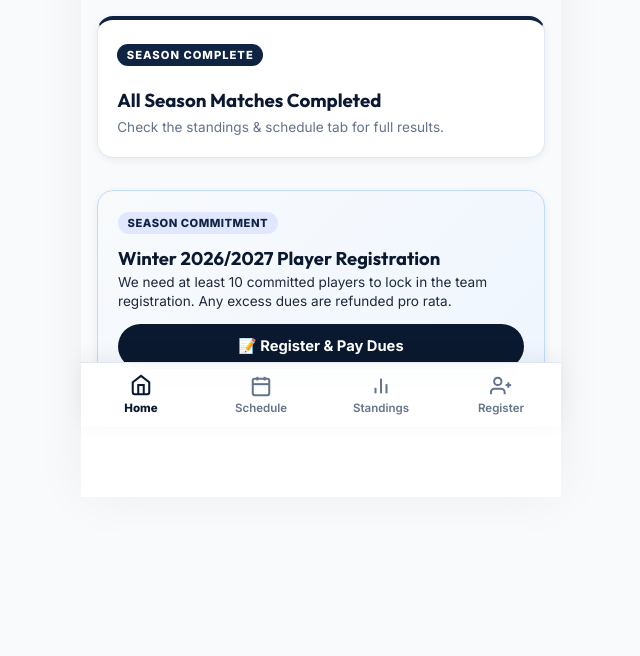
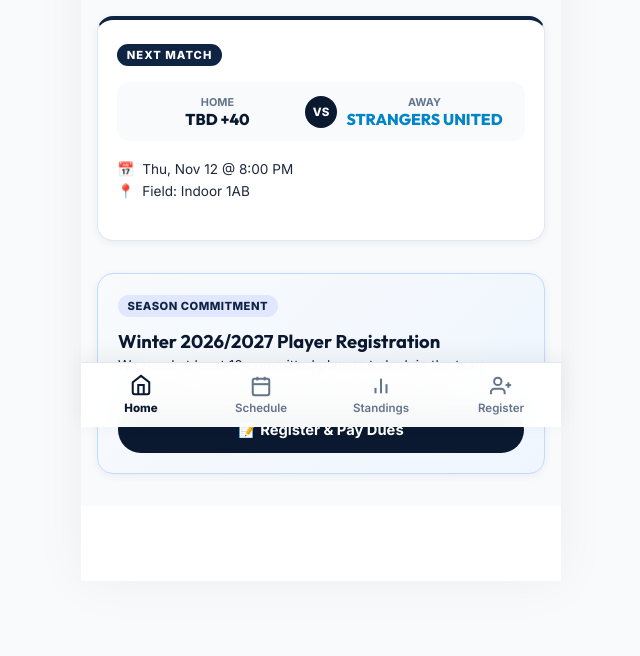
Before and after one commit to izawaryu/strangers-united-fc, a plain HTML site: page index.html in a window 1280 px wide. Shown: the part 373-1029 px from the top of the page, without its empty margins (319-959 px from the left). Before the commit the page ends 945 px from the top, so only its background shows below. Drawn offline with Linux system fonts and the light colour scheme; no server answers.

Commit message:
Switch schedule and standings source to CSX Winter League I 40+ THURSDAY D III

```diff
--- a/index.html
+++ b/index.html
@@ -3,8 +3,8 @@
 <head>
     <meta charset="UTF-8">
     <meta name="viewport" content="width=device-width, initial-scale=1.0, maximum-scale=1.0, user-scalable=no">
-    <title>Strangers United FC | Fall 2026 League Portal</title>
-    <meta name="description" content="Official mobile web app for Strangers United FC. CSX Fall Men 40+ IV 2026 match schedule, standings, and player season registration.">
+    <title>Strangers United FC | Winter 2026/2027 League Portal</title>
+    <meta name="description" content="Official mobile web app for Strangers United FC. CSX Winter League I 40+ THURSDAY D III match schedule, standings, and player season registration.">
     <meta name="theme-color" content="#ffffff">
 
     <meta http-equiv="Cache-Control" content="no-cache, no-store, must-revalidate">
@@ -17,7 +17,7 @@
     <link href="https://fonts.googleapis.com/css2?family=Inter:wght@400;500;600;700;800&family=Outfit:wght@600;700;800;900&display=swap" rel="stylesheet">
 
     <!-- Mobile CSS Stylesheet -->
-    <link rel="stylesheet" href="style.css?v=fall2026_v13">
+    <link rel="stylesheet" href="style.css?v=winter2026_v1">
 </head>
 <body class="mobile-app">
 
@@ -28,10 +28,10 @@
                 <img src="assets/logo.png" alt="Strangers United FC Crest" class="header-logo">
                 <div class="brand-text">
                     <span class="brand-name">STRANGERS UNITED</span>
-                    <span class="brand-sub">Fall 2026 Capelli League</span>
+                    <span class="brand-sub">Winter 2026/2027 Capelli League</span>
                 </div>
             </div>
-            <a href="https://gaacomplextintonfalls.ezleagues.ezfacility.com/leagues/480009/CSX-Fall-Men-40-IV-2026.aspx" target="_blank" rel="noopener" class="header-ez-btn" title="Open Official EZFacility">
+            <a href="https://gaacomplextintonfalls.ezleagues.ezfacility.com/leagues/482374/CSX-Winter-League-I-40-THURSDAY-D-III.aspx" target="_blank" rel="noopener" class="header-ez-btn" title="Open Official EZFacility">
                 EZ ↗
             </a>
         </div>
@@ -49,7 +49,7 @@
                     <img src="assets/logo.png" alt="Strangers United FC" class="hero-crest">
                 </div>
                 <h1 class="hero-title">STRANGERS UNITED FC</h1>
-                <p class="hero-sub">CSX Fall Men 40+ IV 2026 • Capelli Complex</p>
+                <p class="hero-sub">CSX Winter League I 40+ THURSDAY D III • Capelli Complex</p>
                 <div class="jersey-stripe-accent"></div>
             </div>
 
@@ -81,7 +81,7 @@
         <section id="schedule-section" class="app-section">
             <div class="section-title-banner">
                 <h2>Match Schedule</h2>
-                <p>CSX Fall Men 40+ IV 2026</p>
+                <p>CSX Winter League I 40+ THURSDAY D III</p>
             </div>
 
             <div class="white-container">
@@ -103,7 +103,7 @@
         <section id="standings-section" class="app-section">
             <div class="section-title-banner">
                 <h2>League Standings</h2>
-                <p>CSX Fall Men 40+ IV 2026 • Capelli Complex</p>
+                <p>CSX Winter League I 40+ THURSDAY D III • Capelli Complex</p>
             </div>
 
             <div class="white-container">
@@ -132,7 +132,7 @@
                         View EZFacility Official Page
                     </button>
                     <div id="ezfacility-iframe-wrapper" class="iframe-wrapper hidden">
-                        <iframe src="https://gaacomplextintonfalls.ezleagues.ezfacility.com/leagues/480009/CSX-Fall-Men-40-IV-2026.aspx" title="Capelli EZFacility Standings" class="mobile-iframe"></iframe>
+                        <iframe src="https://gaacomplextintonfalls.ezleagues.ezfacility.com/leagues/482374/CSX-Winter-League-I-40-THURSDAY-D-III.aspx" title="Capelli EZFacility Standings" class="mobile-iframe"></iframe>
                     </div>
                 </div>
             </div>
@@ -380,11 +380,11 @@
     <!-- Firebase SDK (Compat CDN) -->
     <script src="https://www.gstatic.com/firebasejs/10.8.0/firebase-app-compat.js"></script>
     <script src="https://www.gstatic.com/firebasejs/10.8.0/firebase-firestore-compat.js"></script>
-    <script src="firebase_config.js?v=fall2026_v22"></script>
+    <script src="firebase_config.js?v=winter2026_v1"></script>
 
     <!-- Scripts -->
-    <script src="league_data.js?v=fall2026_v22"></script>
-    <script src="roster.js?v=fall2026_v22"></script>
-    <script src="app.js?v=fall2026_v22"></script>
+    <script src="league_data.js?v=winter2026_v1"></script>
+    <script src="roster.js?v=winter2026_v1"></script>
+    <script src="app.js?v=winter2026_v1"></script>
 </body>
 </html>
--- a/league_data.js
+++ b/league_data.js
@@ -1,415 +1,501 @@
-// CSX Fall Men 40+ IV 2026 - Official League Data (Auto-Synced from Capelli EZFacility)
+// CSX Winter League I 40+ THURSDAY D III - Official League Data (Auto-Synced from Capelli EZFacility)
 const LEAGUE_INFO = {
-    name: "CSX Fall Men 40+ IV 2026",
+    name: "CSX Winter League I 40+ THURSDAY D III",
     division: "8 v 8 - Adult Soccer (Men's Over 40)",
     facility: "Capelli Sport Complex, Tinton Falls, NJ",
-    ezfacility_url: "https://gaacomplextintonfalls.ezleagues.ezfacility.com/leagues/480009/CSX-Fall-Men-40-IV-2026.aspx"
+    ezfacility_url: "https://gaacomplextintonfalls.ezleagues.ezfacility.com/leagues/482374/CSX-Winter-League-I-40-THURSDAY-D-III.aspx"
 };
 
 const STANDINGS_DATA = [
     {
         "rank": 1,
-        "team": "ELLAS",
-        "gp": 8,
-        "w": 8,
+        "team": "CASUAL WRECKS",
+        "gp": 0,
+        "w": 0,
         "l": 0,
         "t": 0,
-        "gf": 45,
-        "ga": 21,
-        "pts": 24,
-        "gd": 24,
+        "gf": 0,
+        "ga": 0,
+        "pts": 0,
+        "gd": 0,
         "isClub": false
     },
     {
         "rank": 2,
-        "team": "OCEAN ALUMNI FC",
-        "gp": 8,
-        "w": 5,
-        "l": 3,
+        "team": "JUVENTUS +40",
+        "gp": 0,
+        "w": 0,
+        "l": 0,
         "t": 0,
-        "gf": 48,
-        "ga": 30,
-        "pts": 15,
-        "gd": 18,
+        "gf": 0,
+        "ga": 0,
+        "pts": 0,
+        "gd": 0,
         "isClub": false
     },
     {
         "rank": 3,
-        "team": "OUT OF SHAPE ALL STARS",
-        "gp": 8,
-        "w": 5,
-        "l": 3,
+        "team": "OCEAN ALUMNI +40",
+        "gp": 0,
+        "w": 0,
+        "l": 0,
         "t": 0,
-        "gf": 35,
-        "ga": 27,
-        "pts": 15,
-        "gd": 8,
+        "gf": 0,
+        "ga": 0,
+        "pts": 0,
+        "gd": 0,
         "isClub": false
     },
     {
         "rank": 4,
-        "team": "FC JUVENTUS 40+",
-        "gp": 8,
-        "w": 5,
-        "l": 3,
+        "team": "OLD MAN CITY +40",
+        "gp": 0,
+        "w": 0,
+        "l": 0,
         "t": 0,
-        "gf": 25,
-        "ga": 27,
-        "pts": 15,
-        "gd": -2,
+        "gf": 0,
+        "ga": 0,
+        "pts": 0,
+        "gd": 0,
         "isClub": false
     },
     {
         "rank": 5,
-        "team": "CASUAL WRECKS",
-        "gp": 8,
-        "w": 1,
-        "l": 7,
+        "team": "OUT OF SHAPE ALL STARS",
+        "gp": 0,
+        "w": 0,
+        "l": 0,
         "t": 0,
-        "gf": 27,
-        "ga": 57,
-        "pts": 3,
-        "gd": -30,
+        "gf": 0,
+        "ga": 0,
+        "pts": 0,
+        "gd": 0,
         "isClub": false
     },
     {
         "rank": 6,
+        "team": "REAL SAN MIGUELITO",
+        "gp": 0,
+        "w": 0,
+        "l": 0,
+        "t": 0,
+        "gf": 0,
+        "ga": 0,
+        "pts": 0,
+        "gd": 0,
+        "isClub": false
+    },
+    {
+        "rank": 7,
         "team": "STRANGERS UNITED",
-        "gp": 8,
+        "gp": 0,
         "w": 0,
-        "l": 8,
+        "l": 0,
         "t": 0,
-        "gf": 12,
-        "ga": 30,
+        "gf": 0,
+        "ga": 0,
         "pts": 0,
-        "gd": -18,
+        "gd": 0,
         "isClub": true
+    },
+    {
+        "rank": 8,
+        "team": "TBD +40",
+        "gp": 0,
+        "w": 0,
+        "l": 0,
+        "t": 0,
+        "gf": 0,
+        "ga": 0,
+        "pts": 0,
+        "gd": 0,
+        "isClub": false
     }
 ];
 
 const MATCHES_DATA = [
     {
         "id": 1,
-        "date": "Thu, Sep 3",
-        "time": "",
-        "home": "STRANGERS UNITED",
-        "away": "OUT OF SHAPE ALL STARS",
-        "score": "2 - 3",
-        "status": "Completed",
-        "venue": "Wayside 4AB",
+        "date": "Thu, Nov 12",
+        "time": "8:00 PM",
+        "home": "TBD +40",
+        "away": "STRANGERS UNITED",
+        "score": "vs",
+        "status": "Upcoming",
+        "venue": "Indoor 1AB",
         "isClubMatch": true,
-        "result": "L"
+        "result": "Upcoming"
     },
     {
         "id": 2,
-        "date": "Thu, Sep 3",
-        "time": "",
-        "home": "ELLAS",
-        "away": "OCEAN ALUMNI FC",
-        "score": "5 - 0",
-        "status": "Completed",
-        "venue": "Wayside 5CD",
+        "date": "Thu, Nov 12",
+        "time": "9:00 PM",
+        "home": "OLD MAN CITY +40",
+        "away": "REAL SAN MIGUELITO",
+        "score": "vs",
+        "status": "Upcoming",
+        "venue": "Indoor 3AB",
         "isClubMatch": false,
-        "result": "Completed"
+        "result": "Upcoming"
     },
     {
         "id": 3,
-        "date": "Thu, Sep 3",
-        "time": "",
-        "home": "FC JUVENTUS 40+",
-        "away": "CASUAL WRECKS",
-        "score": "4 - 3",
-        "status": "Completed",
-        "venue": "Wayside 4CD",
+        "date": "Thu, Nov 12",
+        "time": "10:00 PM",
+        "home": "CASUAL WRECKS",
+        "away": "OCEAN ALUMNI +40",
+        "score": "vs",
+        "status": "Upcoming",
+        "venue": "Indoor 1AB",
         "isClubMatch": false,
-        "result": "Completed"
+        "result": "Upcoming"
     },
     {
         "id": 4,
-        "date": "Thu, Sep 10",
-        "time": "",
-        "home": "CASUAL WRECKS",
-        "away": "OCEAN ALUMNI FC",
-        "score": "0 - 9",
-        "status": "Completed",
-        "venue": "Wayside 5CD",
+        "date": "Thu, Nov 12",
+        "time": "10:00 PM",
+        "home": "JUVENTUS +40",
+        "away": "OUT OF SHAPE ALL STARS",
+        "score": "vs",
+        "status": "Upcoming",
+        "venue": "Indoor 3AB",
         "isClubMatch": false,
-        "result": "Completed"
+        "result": "Upcoming"
     },
     {
         "id": 5,
-        "date": "Thu, Sep 10",
-        "time": "",
-        "home": "STRANGERS UNITED",
-        "away": "ELLAS",
-        "score": "1 - 2",
-        "status": "Completed",
-        "venue": "Wayside 4AB",
-        "isClubMatch": true,
-        "result": "L"
+        "date": "Thu, Nov 19",
+        "time": "7:00 PM",
+        "home": "TBD +40",
+        "away": "JUVENTUS +40",
+        "score": "vs",
+        "status": "Upcoming",
+        "venue": "Indoor 1AB",
+        "isClubMatch": false,
+        "result": "Upcoming"
     },
     {
         "id": 6,
-        "date": "Thu, Sep 10",
-        "time": "",
-        "home": "OUT OF SHAPE ALL STARS",
-        "away": "FC JUVENTUS 40+",
-        "score": "9 - 4",
-        "status": "Completed",
-        "venue": "Wayside 6AB",
+        "date": "Thu, Nov 19",
+        "time": "8:00 PM",
+        "home": "REAL SAN MIGUELITO",
+        "away": "OCEAN ALUMNI +40",
+        "score": "vs",
+        "status": "Upcoming",
+        "venue": "Indoor 4AB",
         "isClubMatch": false,
-        "result": "Completed"
+        "result": "Upcoming"
     },
     {
         "id": 7,
-        "date": "Thu, Sep 17",
-        "time": "",
-        "home": "CASUAL WRECKS",
-        "away": "ELLAS",
-        "score": "3 - 8",
-        "status": "Completed",
-        "venue": "Wayside 5AB",
+        "date": "Thu, Nov 19",
+        "time": "9:00 PM",
+        "home": "OUT OF SHAPE ALL STARS",
+        "away": "CASUAL WRECKS",
+        "score": "vs",
+        "status": "Upcoming",
+        "venue": "Indoor 2AB",
         "isClubMatch": false,
-        "result": "Completed"
+        "result": "Upcoming"
     },
     {
         "id": 8,
-        "date": "Thu, Sep 17",
-        "time": "",
-        "home": "OCEAN ALUMNI FC",
-        "away": "OUT OF SHAPE ALL STARS",
-        "score": "7 - 2",
-        "status": "Completed",
-        "venue": "Wayside 6AB",
-        "isClubMatch": false,
-        "result": "Completed"
+        "date": "Thu, Nov 19",
+        "time": "9:00 PM",
+        "home": "OLD MAN CITY +40",
+        "away": "STRANGERS UNITED",
+        "score": "vs",
+        "status": "Upcoming",
+        "venue": "Indoor 4AB",
+        "isClubMatch": true,
+        "result": "Upcoming"
     },
     {
         "id": 9,
-        "date": "Thu, Sep 17",
-        "time": "",
+        "date": "Thu, Dec 3",
+        "time": "7:00 PM",
         "home": "STRANGERS UNITED",
-        "away": "FC JUVENTUS 40+",
-        "score": "1 - 2",
-        "status": "Completed",
-        "venue": "Wayside 6CD",
+        "away": "REAL SAN MIGUELITO",
+        "score": "vs",
+        "status": "Upcoming",
+        "venue": "Indoor 2AB",
         "isClubMatch": true,
-        "result": "L"
+        "result": "Upcoming"
     },
     {
         "id": 10,
-        "date": "Thu, Sep 24",
-        "time": "",
-        "home": "STRANGERS UNITED",
-        "away": "CASUAL WRECKS",
-        "score": "3 - 5",
-        "status": "Completed",
-        "venue": "Wayside 4AB",
-        "isClubMatch": true,
-        "result": "L"
+        "date": "Thu, Dec 3",
+        "time": "7:00 PM",
+        "home": "TBD +40",
+        "away": "OCEAN ALUMNI +40",
+        "score": "vs",
+        "status": "Upcoming",
+        "venue": "Indoor 3AB",
+        "isClubMatch": false,
+        "result": "Upcoming"
     },
     {
         "id": 11,
-        "date": "Thu, Sep 24",
-        "time": "",
-        "home": "FC JUVENTUS 40+",
-        "away": "OCEAN ALUMNI FC",
-        "score": "5 - 1",
-        "status": "Completed",
-        "venue": "Wayside 5CD",
+        "date": "Thu, Dec 3",
+        "time": "8:00 PM",
+        "home": "OLD MAN CITY +40",
+        "away": "OUT OF SHAPE ALL STARS",
+        "score": "vs",
+        "status": "Upcoming",
+        "venue": "Indoor 1AB",
         "isClubMatch": false,
-        "result": "Completed"
+        "result": "Upcoming"
     },
     {
         "id": 12,
-        "date": "Thu, Sep 24",
-        "time": "",
-        "home": "ELLAS",
-        "away": "OUT OF SHAPE ALL STARS",
-        "score": "4 - 2",
-        "status": "Completed",
-        "venue": "Wayside 5CD",
+        "date": "Thu, Dec 3",
+        "time": "10:00 PM",
+        "home": "JUVENTUS +40",
+        "away": "CASUAL WRECKS",
+        "score": "vs",
+        "status": "Upcoming",
+        "venue": "Indoor 2AB",
         "isClubMatch": false,
-        "result": "Completed"
+        "result": "Upcoming"
     },
     {
         "id": 13,
-        "date": "Thu, Oct 1",
-        "time": "",
+        "date": "Thu, Dec 10",
+        "time": "8:00 PM",
         "home": "CASUAL WRECKS",
-        "away": "OUT OF SHAPE ALL STARS",
-        "score": "3 - 5",
-        "status": "Completed",
-        "venue": "Wayside 5CD",
+        "away": "TBD +40",
+        "score": "vs",
+        "status": "Upcoming",
+        "venue": "Indoor 4AB",
         "isClubMatch": false,
-        "result": "Completed"
+        "result": "Upcoming"
     },
     {
         "id": 14,
-        "date": "Thu, Oct 1",
-        "time": "",
-        "home": "OCEAN ALUMNI FC",
-        "away": "STRANGERS UNITED",
-        "score": "5 - 2",
-        "status": "Completed",
-        "venue": "Wayside 6AB",
-        "isClubMatch": true,
-        "result": "L"
+        "date": "Thu, Dec 10",
+        "time": "9:00 PM",
+        "home": "OUT OF SHAPE ALL STARS",
+        "away": "REAL SAN MIGUELITO",
+        "score": "vs",
+        "status": "Upcoming",
+        "venue": "Indoor 3AB",
+        "isClubMatch": false,
+        "result": "Upcoming"
     },
     {
         "id": 15,
-        "date": "Thu, Oct 1",
-        "time": "",
-        "home": "FC JUVENTUS 40+",
-        "away": "ELLAS",
-        "score": "2 - 5",
-        "status": "Completed",
-        "venue": "Wayside 6CD",
-        "isClubMatch": false,
-        "result": "Completed"
+        "date": "Thu, Dec 10",
+        "time": "10:00 PM",
+        "home": "JUVENTUS +40",
+        "away": "STRANGERS UNITED",
+        "score": "vs",
+        "status": "Upcoming",
+        "venue": "Indoor 1AB",
+        "isClubMatch": true,
+        "result": "Upcoming"
     },
     {
         "id": 16,
-        "date": "Thu, Oct 8",
-        "time": "",
-        "home": "OCEAN ALUMNI FC",
-        "away": "ELLAS",
-        "score": "6 - 8",
-        "status": "Completed",
-        "venue": "Wayside 5CD",
+        "date": "Thu, Dec 10",
+        "time": "10:00 PM",
+        "home": "OCEAN ALUMNI +40",
+        "away": "OLD MAN CITY +40",
+        "score": "vs",
+        "status": "Upcoming",
+        "venue": "Indoor 2AB",
         "isClubMatch": false,
-        "result": "Completed"
+        "result": "Upcoming"
     },
     {
         "id": 17,
-        "date": "Thu, Oct 8",
-        "time": "",
-        "home": "OUT OF SHAPE ALL STARS",
-        "away": "STRANGERS UNITED",
-        "score": "6 - 1",
-        "status": "Completed",
-        "venue": "Wayside 6CD",
-        "isClubMatch": true,
-        "result": "L"
+        "date": "Thu, Dec 17",
+        "time": "7:00 PM",
+        "home": "OCEAN ALUMNI +40",
+        "away": "JUVENTUS +40",
+        "score": "vs",
+        "status": "Upcoming",
+        "venue": "Indoor 2AB",
+        "isClubMatch": false,
+        "result": "Upcoming"
     },
     {
         "id": 18,
-        "date": "Thu, Oct 8",
-        "time": "",
-        "home": "CASUAL WRECKS",
-        "away": "FC JUVENTUS 40+",
-        "score": "3 - 5",
-        "status": "Completed",
-        "venue": "Wayside 5CD",
+        "date": "Thu, Dec 17",
+        "time": "7:00 PM",
+        "home": "TBD +40",
+        "away": "OLD MAN CITY +40",
+        "score": "vs",
+        "status": "Upcoming",
+        "venue": "Indoor 3AB",
         "isClubMatch": false,
-        "result": "Completed"
+        "result": "Upcoming"
     },
     {
         "id": 19,
-        "date": "Thu, Oct 15",
-        "time": "",
-        "home": "ELLAS",
-        "away": "STRANGERS UNITED",
-        "score": "4 - 2",
-        "status": "Completed",
-        "venue": "Wayside 4AB",
-        "isClubMatch": true,
-        "result": "L"
+        "date": "Thu, Dec 17",
+        "time": "9:00 PM",
+        "home": "REAL SAN MIGUELITO",
+        "away": "CASUAL WRECKS",
+        "score": "vs",
+        "status": "Upcoming",
+        "venue": "Indoor 3AB",
+        "isClubMatch": false,
+        "result": "Upcoming"
     },
     {
         "id": 20,
-        "date": "Thu, Oct 15",
-        "time": "",
-        "home": "OCEAN ALUMNI FC",
-        "away": "CASUAL WRECKS",
-        "score": "14 - 5",
-        "status": "Completed",
-        "venue": "Wayside 6CD",
-        "isClubMatch": false,
-        "result": "Completed"
+        "date": "Thu, Dec 17",
+        "time": "10:00 PM",
+        "home": "STRANGERS UNITED",
+        "away": "OUT OF SHAPE ALL STARS",
+        "score": "vs",
+        "status": "Upcoming",
+        "venue": "Indoor 2AB",
+        "isClubMatch": true,
+        "result": "Upcoming"
     },
     {
         "id": 21,
-        "date": "Thu, Oct 15",
-        "time": "",
-        "home": "OUT OF SHAPE ALL STARS",
-        "away": "FC JUVENTUS 40+",
-        "score": "5 - 0",
-        "status": "Completed",
-        "venue": "Wayside 5CD",
+        "date": "Thu, Jan 7",
+        "time": "7:00 PM",
+        "home": "REAL SAN MIGUELITO",
+        "away": "OLD MAN CITY +40",
+        "score": "vs",
+        "status": "Upcoming",
+        "venue": "Indoor 2AB",
         "isClubMatch": false,
-        "result": "Completed"
+        "result": "Upcoming"
     },
     {
         "id": 22,
-        "date": "Thu, Oct 22",
-        "time": "",
-        "home": "FC JUVENTUS 40+",
-        "away": "STRANGERS UNITED",
-        "score": "3 - 0",
-        "status": "Completed",
-        "venue": "Wayside 6CD",
-        "isClubMatch": true,
-        "result": "L"
+        "date": "Thu, Jan 7",
+        "time": "8:00 PM",
+        "home": "OCEAN ALUMNI +40",
+        "away": "CASUAL WRECKS",
+        "score": "vs",
+        "status": "Upcoming",
+        "venue": "Indoor 1AB",
+        "isClubMatch": false,
+        "result": "Upcoming"
     },
     {
         "id": 23,
-        "date": "Thu, Oct 22",
-        "time": "",
-        "home": "OUT OF SHAPE ALL STARS",
-        "away": "OCEAN ALUMNI FC",
-        "score": "3 - 6",
-        "status": "Completed",
-        "venue": "Wayside 4CD",
-        "isClubMatch": false,
-        "result": "Completed"
+        "date": "Thu, Jan 7",
+        "time": "9:00 PM",
+        "home": "STRANGERS UNITED",
+        "away": "TBD +40",
+        "score": "vs",
+        "status": "Upcoming",
+        "venue": "Indoor 2AB",
+        "isClubMatch": true,
+        "result": "Upcoming"
     },
     {
         "id": 24,
-        "date": "Thu, Oct 22",
-        "time": "",
-        "home": "ELLAS",
-        "away": "CASUAL WRECKS",
-        "score": "9 - 5",
-        "status": "Completed",
-        "venue": "Wayside 5CD",
+        "date": "Thu, Jan 7",
+        "time": "9:00 PM",
+        "home": "OUT OF SHAPE ALL STARS",
+        "away": "JUVENTUS +40",
+        "score": "vs",
+        "status": "Upcoming",
+        "venue": "Indoor 4AB",
         "isClubMatch": false,
-        "result": "Completed"
+        "result": "Upcoming"
     },
     {
         "id": 25,
-        "date": "Thu, Oct 29",
-        "time": "",
-        "home": "ELLAS",
-        "away": "FC JUVENTUS 40+",
-        "score": "4 - 3",
-        "status": "Completed",
-        "venue": "Wayside 6AB",
-        "isClubMatch": false,
-        "result": "Completed"
+        "date": "Thu, Jan 14",
+        "time": "7:00 PM",
+        "home": "STRANGERS UNITED",
+        "away": "OCEAN ALUMNI +40",
+        "score": "vs",
+        "status": "Upcoming",
+        "venue": "Indoor 3AB",
+        "isClubMatch": true,
+        "result": "Upcoming"
     },
     {
         "id": 26,
-        "date": "Thu, Oct 29",
-        "time": "",
-        "home": "OCEAN ALUMNI FC",
-        "away": "OUT OF SHAPE ALL STARS",
-        "score": "6 - 3",
-        "status": "Completed",
-        "venue": "Wayside 6CD",
+        "date": "Thu, Jan 14",
+        "time": "8:00 PM",
+        "home": "JUVENTUS +40",
+        "away": "REAL SAN MIGUELITO",
+        "score": "vs",
+        "status": "Upcoming",
+        "venue": "Indoor 4AB",
         "isClubMatch": false,
-        "result": "Completed"
+        "result": "Upcoming"
     },
     {
         "id": 27,
-        "date": "Thu, Nov 5",
-        "time": "",
-        "home": "ELLAS",
-        "away": "OCEAN ALUMNI FC",
-        "score": "6 - 4",
-        "status": "Completed",
-        "venue": "Wayside 6CD",
+        "date": "Thu, Jan 14",
+        "time": "9:00 PM",
+        "home": "OUT OF SHAPE ALL STARS",
+        "away": "TBD +40",
+        "score": "vs",
+        "status": "Upcoming",
+        "venue": "Indoor 4AB",
         "isClubMatch": false,
-        "result": "Completed"
+        "result": "Upcoming"
+    },
+    {
+        "id": 28,
+        "date": "Thu, Jan 14",
+        "time": "10:00 PM",
+        "home": "CASUAL WRECKS",
+        "away": "OLD MAN CITY +40",
+        "score": "vs",
+        "status": "Upcoming",
+        "venue": "Indoor 4AB",
+        "isClubMatch": false,
+        "result": "Upcoming"
+    },
+    {
+        "id": 29,
+        "date": "Thu, Jan 21",
+        "time": "7:00 PM",
+        "home": "OLD MAN CITY +40",
+        "away": "JUVENTUS +40",
+        "score": "vs",
+        "status": "Upcoming",
+        "venue": "Indoor 1AB",
+        "isClubMatch": false,
+        "result": "Upcoming"
+    },
+    {
+        "id": 30,
+        "date": "Thu, Jan 21",
+        "time": "8:00 PM",
+        "home": "REAL SAN MIGUELITO",
+        "away": "TBD +40",
+        "score": "vs",
+        "status": "Upcoming",
+        "venue": "Indoor 1AB",
+        "isClubMatch": false,
+        "result": "Upcoming"
+    },
+    {
+        "id": 31,
+        "date": "Thu, Jan 21",
+        "time": "8:00 PM",
+        "home": "CASUAL WRECKS",
+        "away": "STRANGERS UNITED",
+        "score": "vs",
+        "status": "Upcoming",
+        "venue": "Indoor 3AB",
+        "isClubMatch": true,
+        "result": "Upcoming"
+    },
+    {
+        "id": 32,
+        "date": "Thu, Jan 21",
+        "time": "10:00 PM",
+        "home": "OCEAN ALUMNI +40",
+        "away": "OUT OF SHAPE ALL STARS",
+        "score": "vs",
+        "status": "Upcoming",
+        "venue": "Indoor 1AB",
+        "isClubMatch": false,
+        "result": "Upcoming"
     }
 ];
```
Also changed, not shown: 1 other file.
